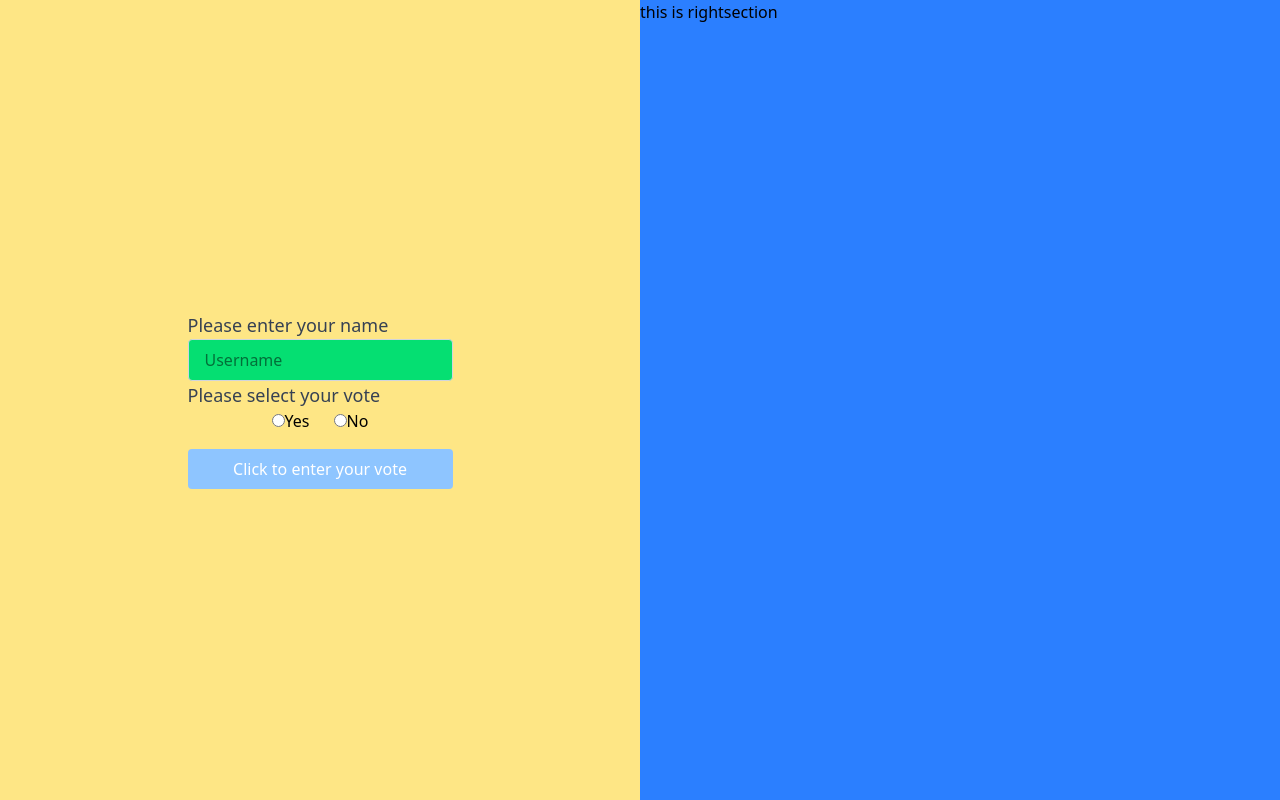
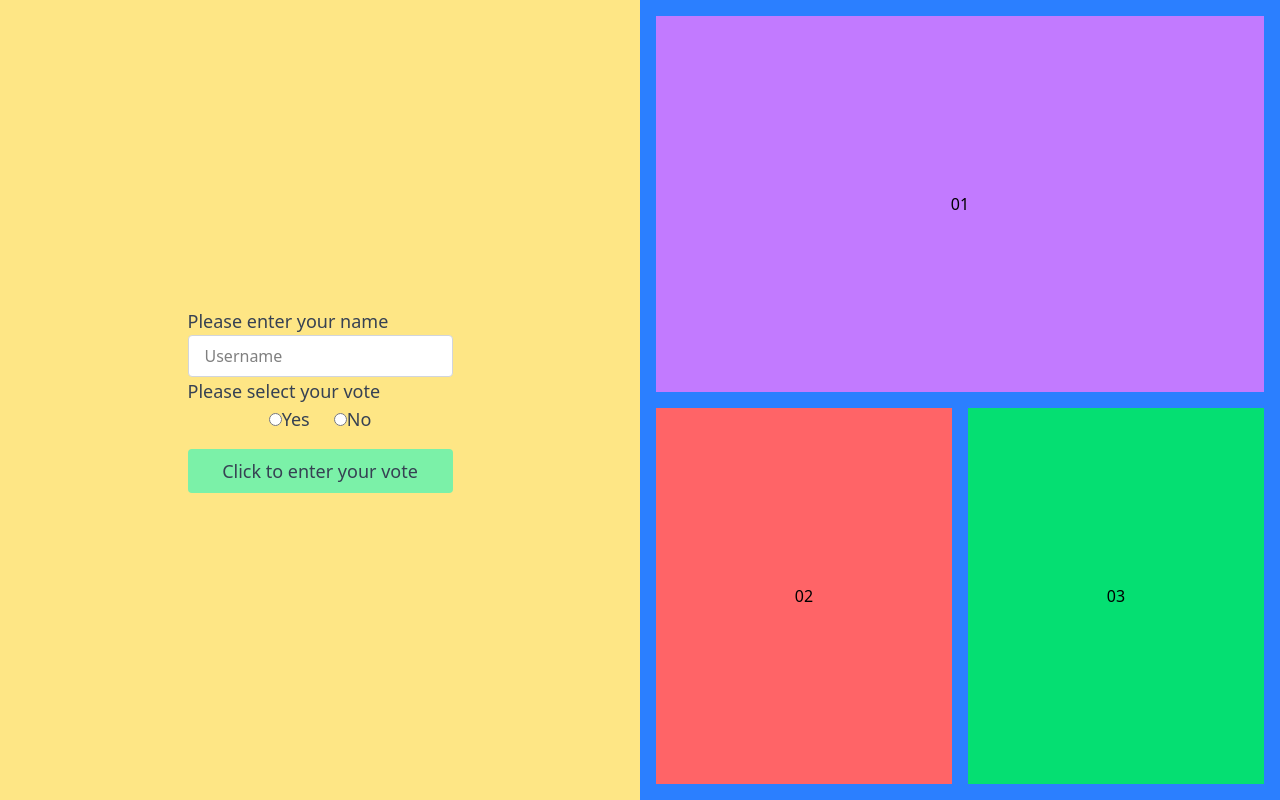
Before and after one commit to shubhamrustagi/pollingSystem, a React (Vite) app in the folder frontend/: page / in a window 1280 px wide. Built offline with nearby package versions, Linux system fonts and the light colour scheme.

Commit message:
minor changes on left section, right section

```diff
--- a/frontend/src/components/LeftSection.jsx
+++ b/frontend/src/components/LeftSection.jsx
@@ -1,33 +1,41 @@
+import { useState } from "react";
+
 export default function LeftSection() {
 
+    const [name, setName] = useState("");
+    const [voteValue, setVoteValue] = useState(null);
 
 
     function handleSubmit(e) {
         e.preventDefault()
-        const formData = new FormData(e.target);
-        const name = formData.get('name');
-        const vote = formData.get('vote');
+
         console.log("Username: ", name);
-        console.log("Vote: ", vote);
+        console.log("Vote: ", voteValue);
     }
     return (
         <>
             <div className='w-1/2 bg-amber-200 flex flex-col items-center justify-center'>
                 <form className='flex flex-col' onSubmit={handleSubmit}>
                     <label className="text-lg font-medium text-gray-700">Please enter your name</label>
-                    <input type="text" placeholder="Username" name="name" required className="border border-gray-300 px-4 py-2 rounded focus:outline-none focus:ring-2 focus:ring-blue-400 bg-green-400"></input>
+                    <input
+                        type="text"
+                        placeholder="Username"
+                        name="name"
+                        required
+                        className="border border-gray-300 px-4 py-2 rounded focus:outline-none focus:ring-2 focus:ring-blue-400 bg-white"
+                        onChange={(e) => setName(e.target.value)} />
                     <label className="text-lg font-medium text-gray-700">Please select your vote</label>
                     <div className="flex gap-6 items-center justify-center">
-                        <label>
-                            <input type="radio" name="vote" value="yes" />
+                        <label className="text-lg font-medium text-gray-700">
+                            <input type="radio" name="vote" value={true} required onChange={(e) => setVoteValue(e.target.value)} />
                             Yes
                         </label>
-                        <label>
-                            <input type="radio" name="vote" value="no" />
+                        <label className="text-lg font-medium text-gray-700">
+                            <input type="radio" name="vote" value={false} onChange={(e) => setVoteValue(e.target.value)} />
                             No
                         </label>
                     </div>
-                    <button className="mt-4 bg-blue-300 text-white py-2 rounded hover:bg-blue-400 transition"> Click to enter your vote</button>
+                    <button className="mt-4 bg-green-300 py-2 rounded hover:bg-green-400 transition text-lg font-medium text-gray-700"> Click to enter your vote</button>
                 </form>
             </div>
         </>
--- a/frontend/src/components/RightSection.jsx
+++ b/frontend/src/components/RightSection.jsx
@@ -1,8 +1,18 @@
 export default function RightSection() {
     return (
         <>
-            <div className='w-1/2 bg-blue-500'>
-                <h1> this is rightsection</h1>
+            <div className='w-1/2 bg-blue-500 h-screen'>
+                <div className="grid grid-cols-2 gap-4 h-screen p-4">
+                    <div className="bg-purple-400 col-span-2 flex flex-col items-center justify-center">
+                        01
+                    </div>
+                    <div className="bg-red-400 flex flex-col items-center justify-center">
+                        02
+                    </div>
+                    <div className="bg-green-400 flex flex-col items-center justify-center">
+                        03
+                    </div>
+                </div>
             </div>
         </>
     )
```
